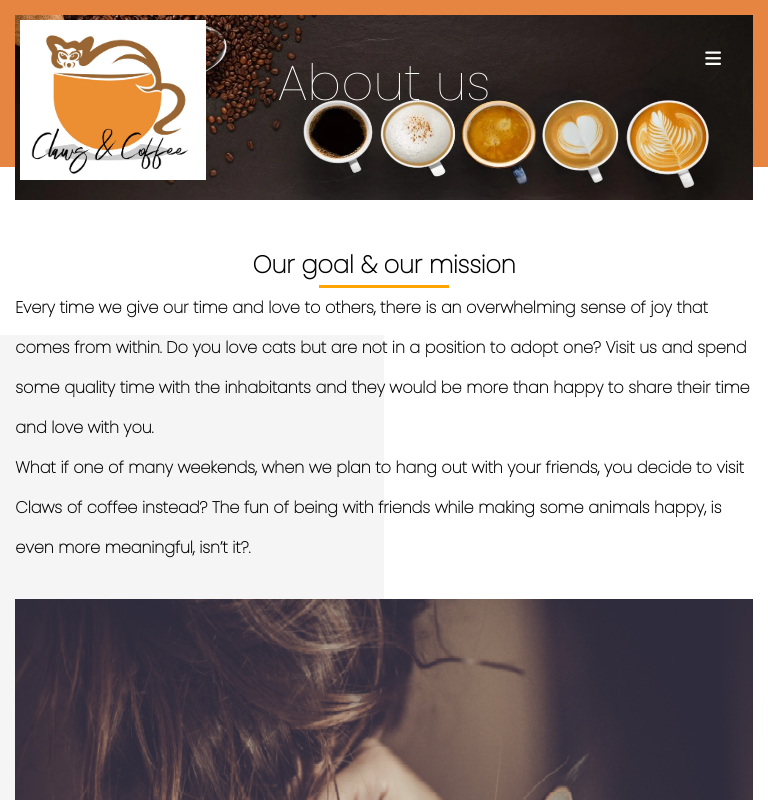
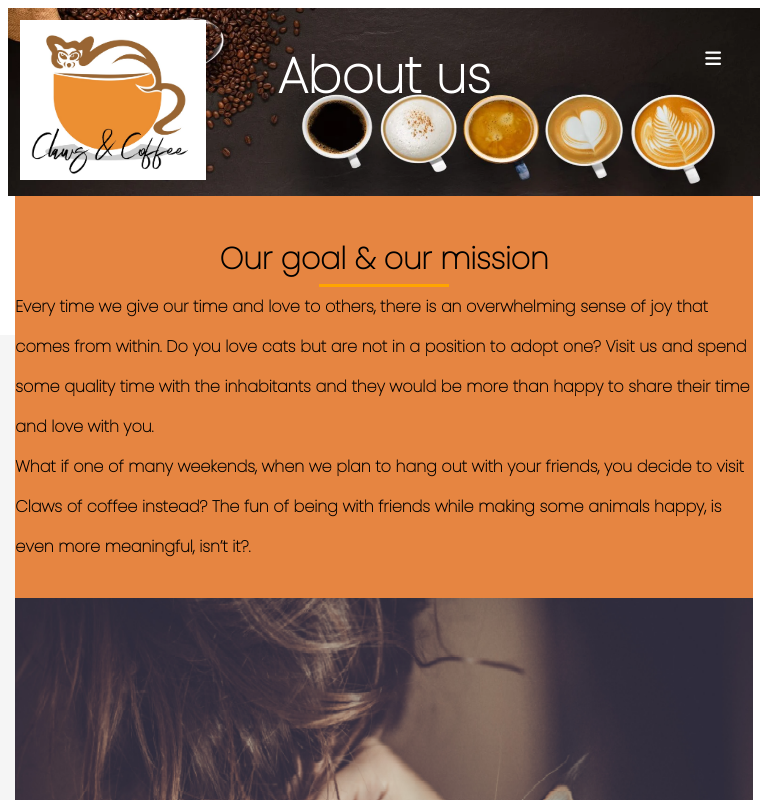
Before and after one commit to CarolinAxx/Claws-of-Coffee, a plain HTML site: page About-us.html in a window 768 px wide. Shown: the top 800 px of the page. Drawn offline with Linux system fonts and the light colour scheme.

Commit message:
about us small changes

```diff
--- a/About-us-style.css
+++ b/About-us-style.css
@@ -9,13 +9,31 @@
   z-index: 1;
 }
 
-/* .grid-container h1 {
-  color: #ffffff;
-  font-size: 100px;
-  font-weight: 1200;
-} */
+:root {
+  --clr-primary: #2f2721;
+  --clr-secondary: #e68541;
+  --clr-footer-text:#CCCCCC;
+  --bread-text: #8D827A;
+  --nav-link-clr: #FFFFFF;
+  --font-style-sm: 'Poppins', sans-serif;
+  --h1-size: 48px;
+  --h1-weight: 500;
+  --h1-line-height: 50px;
+  --h2-size: 40px;
+  --h2-weight: 500;
+  --h2-line-height: 50px;
+  --p-size: 16px;
+  --p-weight: 400;
+  --p-line-height: 26px;
 
-.main-container {
+}
+h2{
+  font-size:30px;
+  font-weight:bold;
+  line-height: 50px;
+}
+
+.background-container {
   position: relative;
   z-index: -1;
 }
@@ -45,9 +63,8 @@ ul li::before {
 }
 #box0 h1 {
   position: absolute;
-  font-size: 50px;
-  /* font-size: 1200; */
-  font-weight: 500;
+  font-size: var(--h1-line-height);
+  font-weight: bold;
   text-decoration: none;
   color: #ffffff;
   top: 35%;
@@ -95,10 +112,10 @@ img {
     max-height: 25%;
     width: 50%;
     background-color: rgba(245, 245, 245, 0.911);
+    bottom: 0;
+    top: 34%;
+    left: 50%;
     z-index: -1;
-    bottom: 0;
-    top: 30%;
-    left: 50%;
   }
   #bg-color-bottom {
     position: absolute;
@@ -106,10 +123,10 @@ img {
     max-height: 60%;
     width: 50%;
     background-color: #e68541;
-    z-index: -1;
     bottom: 0;
     top: 60%;
     right: 50%;
+    z-index: -1;
   }
 
   #box1 {
@@ -175,7 +192,12 @@ img {
   #box1 {
     order: 1;
     margin: 5%;
+    display: flex;
+    flex-direction: column;
+
   }
+  #box1 h2, #box1 .underline{
+align-self:center;}
   #box2 {
     order: 3;
     margin: 5%;
@@ -187,25 +209,31 @@ img {
   #box4 {
     order: 2;
     margin: 3%;
+    display: flex;
+    flex-direction: column;
+
   }
+  #box4 h2, #box4 .underline{
+align-self:center;}
   #box5 {
+    grid-column: 1/13;
+    margin: 0 10%;
     order: 5;
   }
   #box6 {
+    grid-column: 1/13;
+    margin: 0 5% 5%;
     order: 6;
+    display: flex;
+    flex-direction: column;
+
   }
+  #box6 h2, #box6 .underline{
+align-self:center;}
   #box7 {
     order: 7;
   }
 
-  #box5 {
-    grid-column: 1/13;
-    margin: 0 10%;
-  }
-  #box6 {
-    grid-column: 1/13;
-    margin: 0 5% 5%;
-  }
 
   #bg-color-top {
     position: absolute;
@@ -213,9 +241,9 @@ img {
     max-height: 35%;
     width: 50%;
     background-color: #e68541;
-    z-index: -2;
     bottom: 60%;
     top: 0;
+    z-index: -2;
   }
 
   #bg-color-middle {
@@ -224,10 +252,10 @@ img {
     max-height: 40%;
     width: 60%;
     background-color: rgba(245, 245, 245, 0.911);
-    z-index: -3;
-    bottom: 20%;
+     bottom: 20%;
     top: 35%;
     left: 40%;
+    z-index: -3;
   }
   #bg-color-bottom {
     width: 100%;
@@ -235,13 +263,11 @@ img {
     min-height: 30%;
     max-height: 40%;
     background-color: rgba(245, 245, 245, 0.911);
-    z-index: -3;
-    z-index: -1;
-    z-index: -1;
     top: 62%;
     bottom: 0;
     right: 0;
     left: 0;
+    z-index: -1;
   }
   #box6 img {
     display: none;
@@ -272,6 +298,7 @@ img {
     align-items: center;
   }
   #box0 {
+    margin: 0;
     order: 0;
   }
   #box1 {
@@ -293,17 +320,21 @@ img {
     order: 6;
   }
   #box7 {
+    margin:0;
     order: 7;
   }
   #bg-color-top {
     position: absolute;
-    min-height: 5%;
-    max-height: 10%;
-    width: 100%;
+    min-height: 10%;
+    max-height: 20%;
+    width: 96%;
     background-color: #e68541;
+    right:2%;
+    left:2%;
+    top:2%;
+    bottom: 80%;
     z-index: -2;
-    top: 0%;
-    bottom: 95%;
+
   }
 
   #bg-color-middle {
@@ -312,10 +343,10 @@ img {
     max-height: 40%;
     width: 50%;
     background-color: rgba(245, 245, 245, 0.911);
-    z-index: -3;
     bottom: 0;
     top: 10%;
     left: 0;
+    z-index: -3;
   }
   #bg-color-bottom {
     width: 100%;
@@ -323,11 +354,11 @@ img {
     min-height: 30%;
     max-height: 40%;
     background-color: rgba(245, 245, 245, 0.911);
-    z-index: -1;
     top: 60%;
     bottom: 0;
     right: 0;
     left: 0;
+    z-index: -1;
   }
   #box6 h2 {
     align-self: center;
--- a/About-us.html
+++ b/About-us.html
@@ -25,7 +25,7 @@
           </div>
         </div>
     </header>
-      <div class="main-container">
+      <div class="background-container">
         <div id="bg-color-top"></div>
           <div id="bg-color-middle"></div>
           <div id="bg-color-bottom"></div>
```
